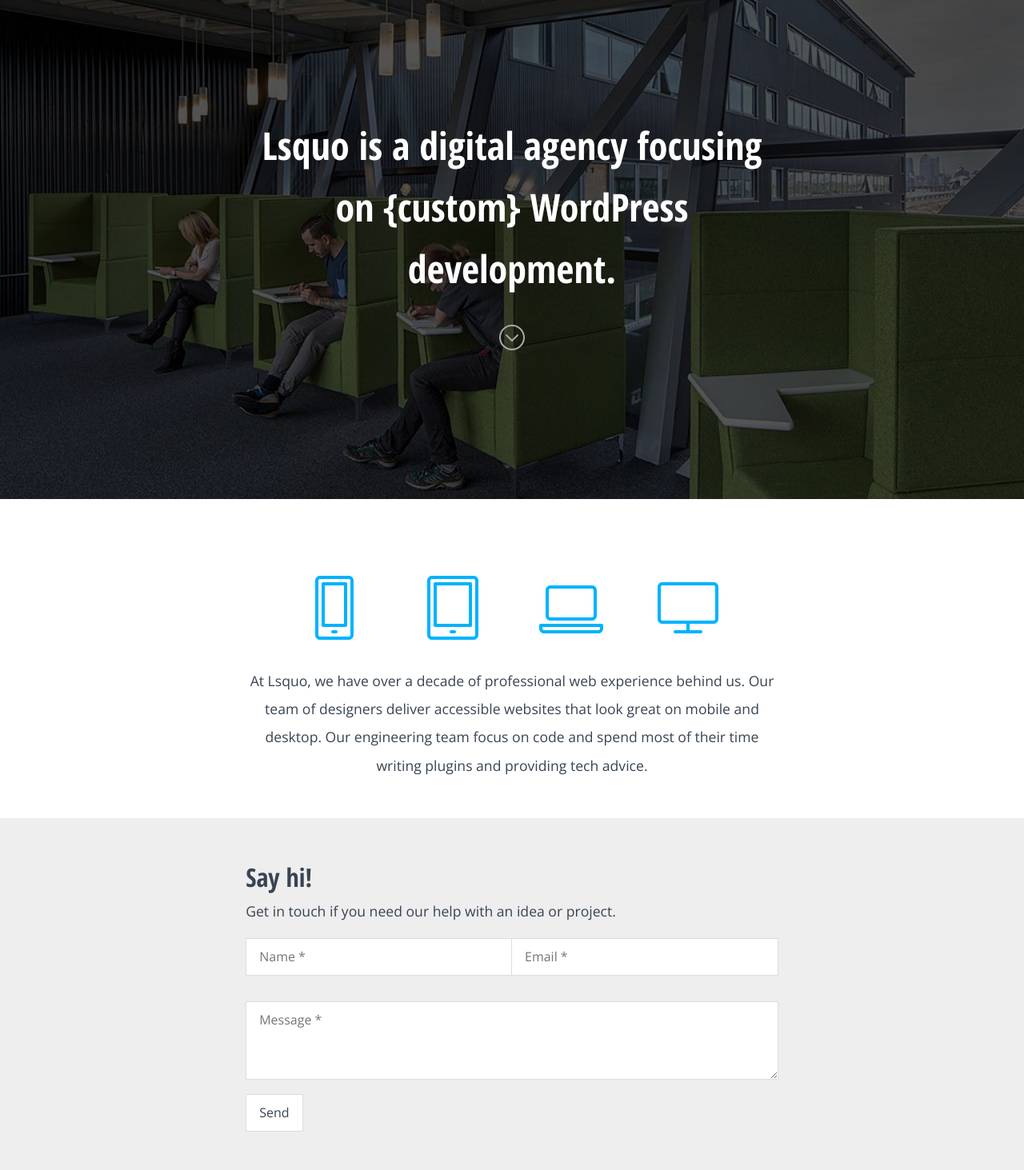
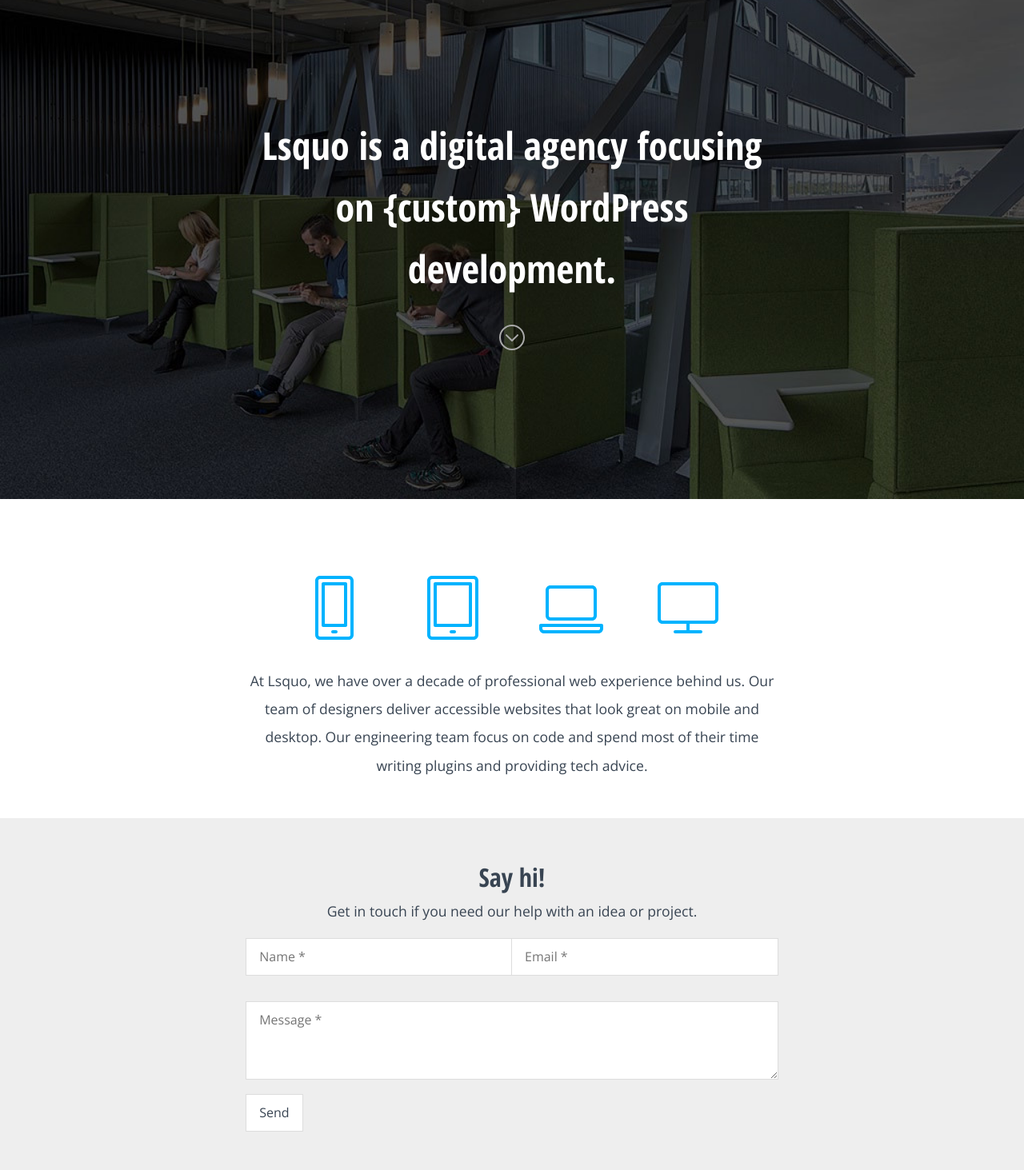
Before and after one commit to lsquo/lsquo.github.io, a Jekyll site: the page built from index.html, in a window 1280 px wide. Shown: the top 1463 px of the page at 80% size. Built offline with Jekyll 4.4.1, drawn with Linux system fonts in a browser that asks for light colours; grey boxes are pictures that could not be loaded.

Commit message:
Change the text alignment

```diff
--- a/_sass/_base.scss
+++ b/_sass/_base.scss
@@ -54,6 +54,7 @@
 	margin: 0;
 	padding: 2em 6%;
 	width: 100%;
+	text-align: center;
 }
 
 .success {
--- a/_sass/_section.scss
+++ b/_sass/_section.scss
@@ -18,6 +18,14 @@
 section#b {
 	background-color: #eee;
 	padding: 3em 0 3em 0;
+}
+
+section#b h2 {
+	text-align: center;
+}
+
+section#b p {
+	text-align: center;
 }
 
 section#c {
```
